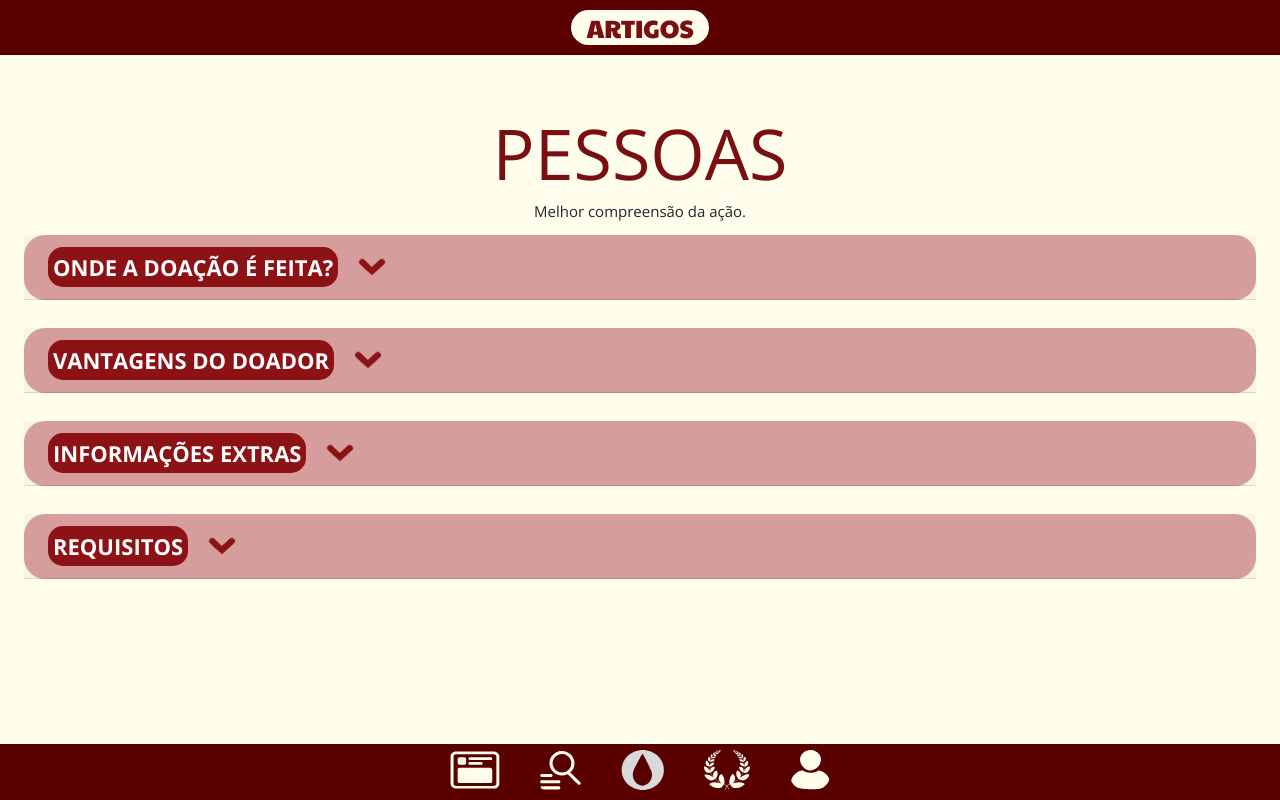
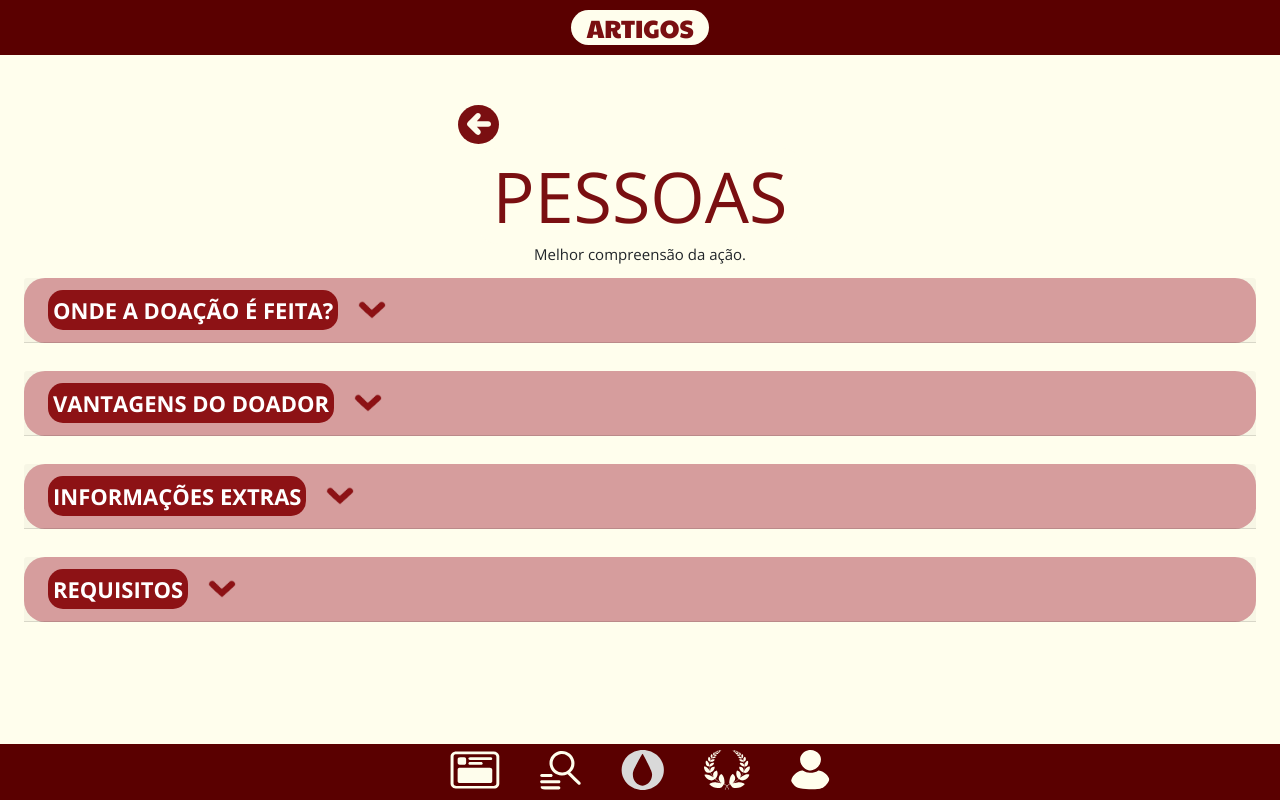
Before and after one commit to LeonardoBay/Vita-Entra21, a plain HTML site: page Artigos/Artigos Pessoa/index.html in a window 1280 px wide. Drawn offline with nearby package versions, Linux system fonts and the light colour scheme.

Commit message:
setinha de retorno

```diff
--- a/Artigos/Artigos Pessoa/index.html
+++ b/Artigos/Artigos Pessoa/index.html
@@ -31,6 +31,9 @@
 
     <!------------------------------------------------------------------- TITULO ------------------------------------------------>
     <div id="titulo">
+       <a href="/Artigos/index.html">
+        <img src="img/Botão Voltar.svg" alt="">
+        </a>
         <h1>PESSOAS</h1>
         <h2>Melhor compreensão da ação.</h2>
     </div>
--- a/Artigos/Artigos Pessoa/style.css
+++ b/Artigos/Artigos Pessoa/style.css
@@ -67,6 +67,12 @@ h1 {
     font-family: "Open Sans", sans-serif;
     font-size: 15px;
 }
+
+#titulo img {
+    margin-right: 340px;
+    width: 41px;
+    height: 39;
+ }
 
 /* --------------------------------------------------------- ACCORDION ----------------------------------------------------------*/
 
@@ -202,3 +208,7 @@ li {
     background-color: #b64d4d;
     opacity: 0.5;
 }
+
+a {
+    -webkit-tap-highlight-color: transparent;
+}
--- a/Artigos/Artigos Pet/Artigos Caes/style.css
+++ b/Artigos/Artigos Pet/Artigos Caes/style.css
@@ -67,6 +67,12 @@ h1 {
     font-family: "Open Sans", sans-serif;
     font-size: 15px;
 }
+
+#titulo img {
+    margin-right: 340px;
+    width: 41px;
+    height: 39;
+ }
 
 /* --------------------------------------------------------- ACCORDION ----------------------------------------------------------*/
 
@@ -211,3 +217,7 @@ li {
     background-color: #b64d4d;
     opacity: 0.5;
 }
+
+a {
+    -webkit-tap-highlight-color: transparent;
+}
--- a/Artigos/Artigos Pet/Artigos Gatos/style.css
+++ b/Artigos/Artigos Pet/Artigos Gatos/style.css
@@ -67,6 +67,13 @@ h1 {
     font-family: "Open Sans", sans-serif;
     font-size: 15px;
 }
+
+#titulo img {
+    margin-right: 340px;
+    width: 41px;
+    height: 39;
+ }
+
 
 /* --------------------------------------------------------- ACCORDION ----------------------------------------------------------*/
 
@@ -202,3 +209,7 @@ li {
     background-color: #b64d4d;
     opacity: 0.5;
 }
+
+a {
+    -webkit-tap-highlight-color: transparent;
+}
--- a/Artigos/Artigos Pet/style.css
+++ b/Artigos/Artigos Pet/style.css
@@ -65,6 +65,12 @@ h1 {
     font-family: "Open Sans", sans-serif;
     font-size: 15px;
 }
+
+#titulo img {
+   margin-right: 340px;
+}
+
+
 /* --------------------------------------------------------- OPÇÃO ARTIGOS ----------------------------------------------------------*/
 
 .pessoa_pet {
@@ -216,3 +222,7 @@ h1 {
     background-color: #b64d4d;
     opacity: 0.5;
 }
+
+a {
+    -webkit-tap-highlight-color: transparent;
+}
--- a/Artigos/style.css
+++ b/Artigos/style.css
@@ -191,3 +191,7 @@ h2 {
     background-color: #b64d4d;
     opacity: 0.5;
 }
+
+a {
+    -webkit-tap-highlight-color: transparent;
+}
--- a/Conquistas/style.css
+++ b/Conquistas/style.css
@@ -113,6 +113,15 @@ body {
     padding: 5px;
 }
 
+@media screen and (max-width: 419px) {
+    .doacoes img {
+      width: auto; /* Defina a largura das imagens como 100% da largura do contêiner pai */
+      height: 115px; /* Mantenha a proporção original da altura */
+      padding: 5px; /* Ajuste conforme necessário */
+    }
+  }
+
+
 /* ---------------------------- BARRA DE NAVEGAÇÃO ------------------------------ */
 
 .navegacao {
@@ -196,3 +205,7 @@ body {
     background-color: #b64d4d;
     opacity: 0.5;
 }
+
+a {
+    -webkit-tap-highlight-color: transparent;
+}
--- a/Feed/style.css
+++ b/Feed/style.css
@@ -176,6 +176,7 @@ h1 {
 
 #feed {
     width: 50px;
+    outline: none;
 }
 
 #artigo {
@@ -189,3 +190,7 @@ h1 {
     background-color: #b64d4d;
     opacity: 0.5;
 }
+
+a {
+    -webkit-tap-highlight-color: transparent;
+}
```
Also changed, not shown: Artigos/Artigos Pet/Artigos Caes/index.html (+4 -0 lines), Artigos/Artigos Pet/Artigos Gatos/index.html (+1 -0 lines), Artigos/Artigos Pet/index.html (+1 -0 lines), Artigos/Artigos Pessoa/img/Botão Voltar.svg (added), Artigos/Artigos Pet/Artigos Caes/img/Botão Voltar.svg (added), Artigos/Artigos Pet/Artigos Gatos/img/Botão Voltar.svg (added), Artigos/Artigos Pet/img/Botão Voltar.svg (added).
